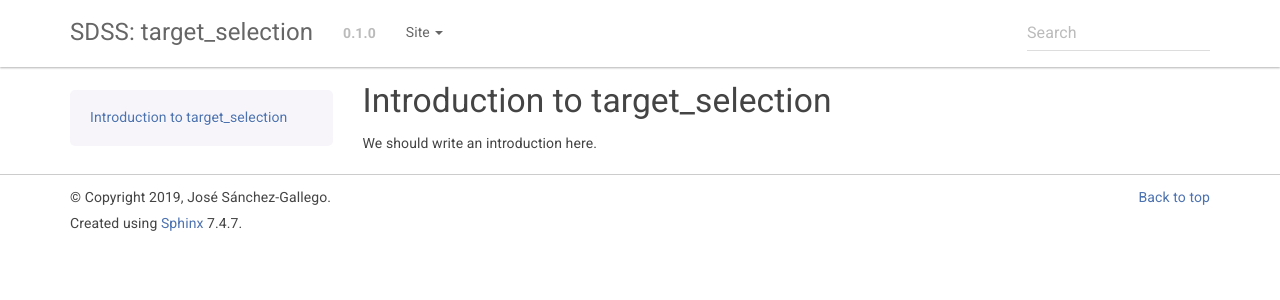
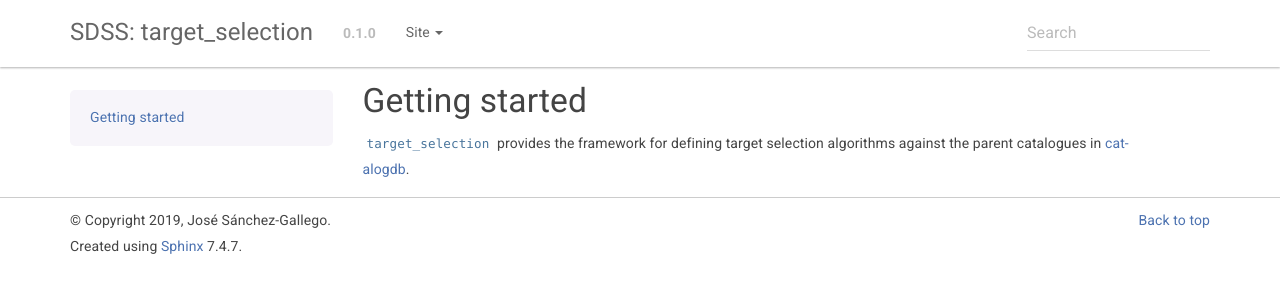
Before and after one commit to sdss/target_selection, a Sphinx documentation site: the page built from docs/sphinx/intro.rst, in a window 1280 px wide. Shown: the top 300 px of the page. Built offline with Sphinx 7.4.7, drawn with Linux system fonts in a browser that asks for light colours; the version number is read from the project's files by our own code.

Commit message:
Quick intro docs

```diff
--- a/docs/sphinx/intro.rst
+++ b/docs/sphinx/intro.rst
@@ -1,7 +1,7 @@
 
 .. _intro:
 
-Introduction to target_selection
-================================
+Getting started
+===============
 
-We should write an introduction here.
+``target_selection`` provides the framework for defining target selection algorithms against the parent catalogues in `catalogdb <https://sdssdb.readthedocs.io/en/stable/_static/schema_graphs/auto/sdss5db.catalogdb.pdf>`__.
```
